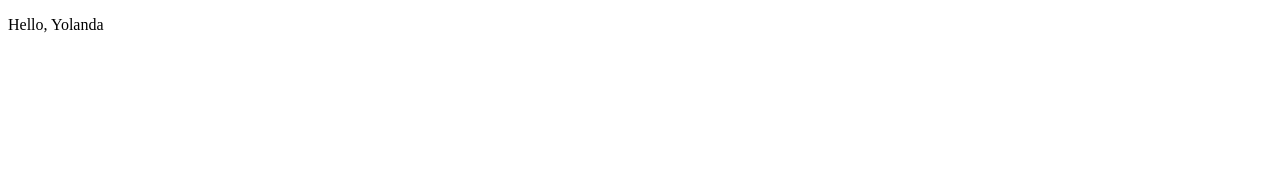
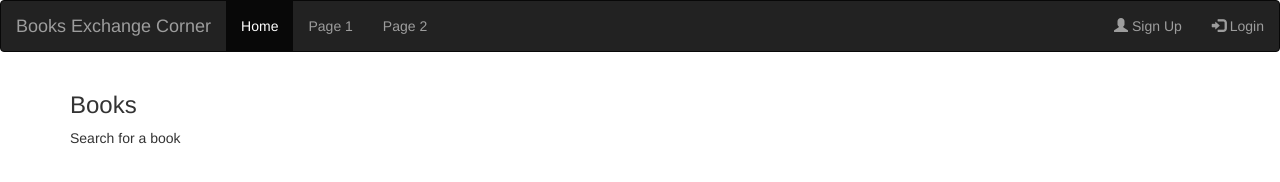
Before and after one commit to YolandaKok/herokuexample, a website: page public/index.html in a window 1280 px wide. Drawn offline with nearby package versions, Linux system fonts and the light colour scheme.

Commit message:
Navigation Bar

```diff
--- a/public/index.html
+++ b/public/index.html
@@ -1,9 +1,34 @@
 <!DOCTYPE html>
 <html>
 <head>
-<title>Heroku Example</title>
+  <title>Books Exchange Corner</title>
+  <link rel="stylesheet" href="node_modules/bootstrap/dist/css/bootstrap.min.css">
+  <script src="node_modules/bootstrap/dist/js/bootstrap.min.js"></script>
+  <meta charset="utf-8">
+  <meta http-equiv="X-UA-Compatible" content="IE=edge">
+  <meta name="viewport" content="width=device-width">
 </head>
 <body>
-<p>Hello, Yolanda</p>
+  <nav class="navbar navbar-inverse">
+  <div class="container-fluid">
+    <div class="navbar-header">
+      <a class="navbar-brand" href="#">Books Exchange Corner</a>
+    </div>
+    <ul class="nav navbar-nav">
+      <li class="active"><a href="#">Home</a></li>
+      <li><a href="#">Page 1</a></li>
+      <li><a href="#">Page 2</a></li>
+    </ul>
+    <ul class="nav navbar-nav navbar-right">
+      <li><a href="#"><span class="glyphicon glyphicon-user"></span> Sign Up</a></li>
+      <li><a href="#"><span class="glyphicon glyphicon-log-in"></span> Login</a></li>
+    </ul>
+  </div>
+</nav>
+
+<div class="container">
+  <h3>Books</h3>
+  <p>Search for a book</p>
+</div>
 </body>
 </html>
```
